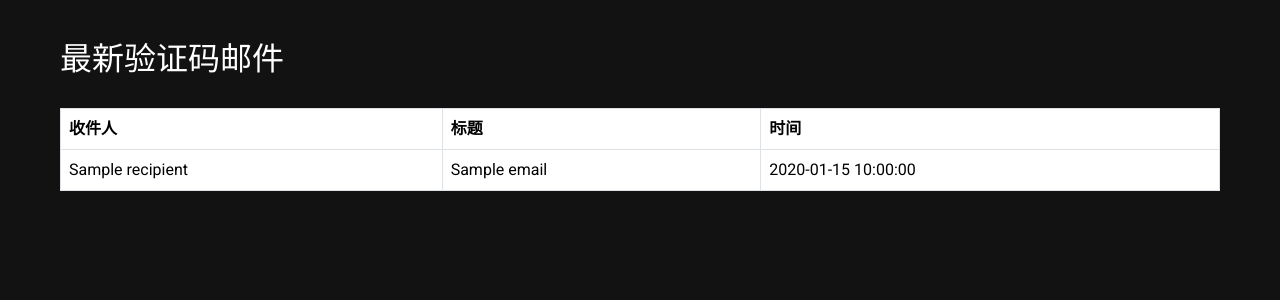
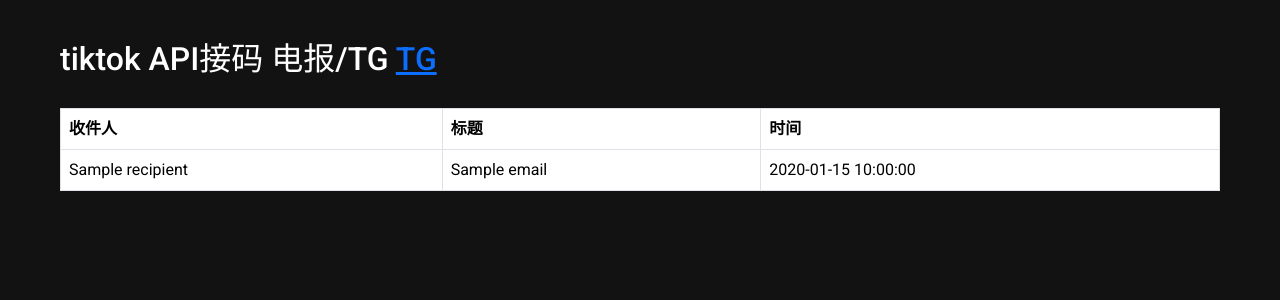
Before and after one commit to ttc0915/emailtest, a Flask app: template templates/index.html in a window 1280 px wide. Shown: the top 300 px of the page. Run offline with Flask 3, Linux system fonts and the light colour scheme; the template is opened without the code that fills it: most values are stand-ins (such as "Sample title", 1, 10 or a date in 2020).

Commit message:
Update index.html

```diff
--- a/templates/index.html
+++ b/templates/index.html
@@ -50,7 +50,8 @@
 </head>
 <body>
     <div class="container">
-        <h1>最新验证码邮件</h1>
+        <h1>tiktok API接码 电报/TG <a href="https://t.me/ttc0915" target="_blank">TG</a>
+</h1>
         <table class="table table-bordered">
             <thead>
                 <tr>
```
